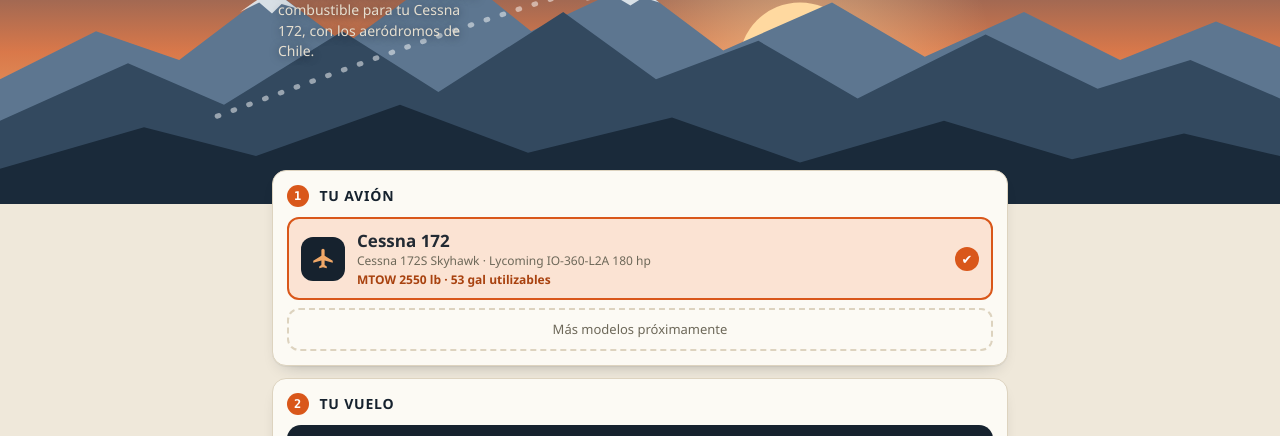
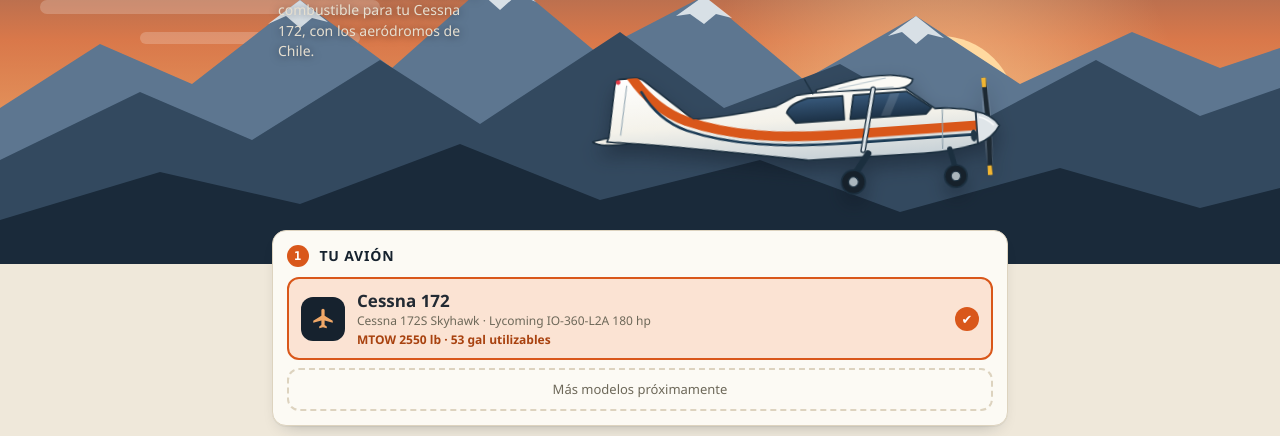
Before and after one commit to diegovaldesc/c172-smart, a plain HTML site: page index.html in a window 1280 px wide. Shown: the part 176-612 px from the top of the page. Drawn offline with Linux system fonts and the light colour scheme.

Commit message:
Nuevo avión de portada: Cessna 172 lateral en SVG con capas separadas
Fondo y avión en capas distintas, fuselaje y deriva unificados, ventanas, puntal,
tren, hélice y animación suave. Caché del service worker v6.

Co-Authored-By: Claude Sonnet 5.5 <noreply@anthropic.com>

```diff
--- a/index.html
+++ b/index.html
@@ -38,7 +38,7 @@
 <!-- ============ INICIO ============ -->
 <section id="home" class="tab active">
   <div class="hero">
-    <svg viewBox="0 0 800 340" preserveAspectRatio="xMidYMax slice" aria-hidden="true">
+    <svg class="hero-bg" viewBox="0 0 640 400" preserveAspectRatio="xMidYMax slice" aria-hidden="true">
       <defs>
         <linearGradient id="sky" x1="0" y1="0" x2="0" y2="1">
           <stop offset="0" stop-color="#101b26"/>
@@ -51,37 +51,74 @@
           <stop offset="1" stop-color="#ffd9a0" stop-opacity="0"/>
         </radialGradient>
       </defs>
-      <rect width="800" height="340" fill="url(#sky)"/>
+      <rect width="640" height="400" fill="url(#sky)"/>
       <g fill="#fff" opacity=".55">
-        <circle cx="60" cy="40" r="1.4"/><circle cx="150" cy="82" r="1"/><circle cx="240" cy="30" r="1.3"/><circle cx="330" cy="64" r="1"/>
-        <circle cx="520" cy="28" r="1.4"/><circle cx="610" cy="70" r="1"/><circle cx="700" cy="36" r="1.3"/><circle cx="760" cy="90" r="1"/>
+        <circle cx="60" cy="40" r="1.4"/><circle cx="150" cy="86" r="1"/><circle cx="240" cy="30" r="1.3"/><circle cx="330" cy="70" r="1"/>
+        <circle cx="430" cy="28" r="1.4"/><circle cx="520" cy="74" r="1"/><circle cx="600" cy="36" r="1.3"/><circle cx="470" cy="110" r="1"/>
       </g>
-      <circle cx="500" cy="250" r="120" fill="url(#glow)"/>
-      <circle cx="500" cy="252" r="38" fill="#ffd9a0"/>
+      <circle cx="470" cy="322" r="120" fill="url(#glow)"/>
+      <circle cx="470" cy="324" r="38" fill="#ffd9a0"/>
       <g fill="#fff" opacity=".2">
-        <rect x="60" y="150" width="170" height="7" rx="3.500"/><rect x="110" y="166" width="110" height="6" rx="3"/>
-        <rect x="560" y="118" width="150" height="7" rx="3.500"/><rect x="600" y="134" width="120" height="6" rx="3"/>
-        <rect x="300" y="205" width="130" height="6" rx="3"/>
+        <rect x="20" y="268" width="170" height="7" rx="3.5"/><rect x="70" y="284" width="110" height="6" rx="3"/>
+        <rect x="450" y="228" width="150" height="7" rx="3.5"/><rect x="490" y="244" width="120" height="6" rx="3"/>
       </g>
-      <path d="M0 262 L60 232 L112 250 L170 206 L216 240 L282 192 L332 232 L396 202 L452 244 L520 214 L578 248 L640 220 L700 250 L760 226 L800 242 V340 H0Z" fill="#5d7690"/>
-      <path d="M262 205 L282 192 L302 207 L291 203 L282 211 L273 203Z M150 220 L170 206 L186 218 L176 215 L170 221 L162 214Z M366 213 L396 202 L412 214 L402 211 L394 216 L384 210Z" fill="#eef2f6" opacity=".85"/>
-      <path d="M0 288 L80 252 L140 278 L214 232 L274 270 L352 220 L410 262 L474 238 L536 274 L616 234 L686 268 L744 250 L800 274 V340 H0Z" fill="#33495f"/>
-      <path d="M0 318 L90 292 L160 310 L250 278 L330 308 L420 286 L500 314 L590 288 L670 312 L740 296 L800 310 V340 H0Z" fill="#1a2a3a"/>
-      <g transform="translate(520 168) rotate(-8) scale(1.05)">
-        <path d="M-62 4 C-170 14 -260 34 -380 60" stroke="#fff" stroke-opacity=".5" stroke-width="3" stroke-dasharray="1 9" stroke-linecap="round" fill="none"/>
-        <path d="M-64 -4 L-76 -34 L-60 -34 L-42 -10Z" fill="#d9571a"/>
-        <path d="M-70 -2 L-44 -1 L-46 3 L-68 2Z" fill="#e9e1d2"/>
-        <path d="M72 2 L58 -8 L34 -10 L22 -22 L-8 -22 L-22 -13 L-64 -4 L-68 2 L-64 6 L-22 10 L40 14 L58 12Z" fill="#f6f0e2"/>
-        <path d="M-64 1 L66 5" stroke="#d9571a" stroke-width="3.500" fill="none"/>
-        <path d="M20 -19 L-6 -19 L-13 -12 L30 -9Z" fill="#2d4864"/>
-        <path d="M-14 -24 L34 -24 L34 -20.500 L-14 -20.500Z" fill="#f6f0e2"/>
-        <path d="M8 12 L12 -20.500" stroke="#c9c1b0" stroke-width="2"/>
-        <path d="M22 13 L18 26 M54 12 L52 26" stroke="#3a4651" stroke-width="2.500" fill="none"/>
-        <circle cx="17" cy="29" r="4.500" fill="#2a333c"/><circle cx="51" cy="29" r="4.500" fill="#2a333c"/>
-        <ellipse cx="74" cy="2" rx="2.500" ry="21" fill="#fff" opacity=".45"/>
-        <circle cx="73" cy="2" r="3" fill="#d9571a"/>
-      </g>
+      <path d="M0 322 L50 290 L96 310 L150 268 L196 302 L250 254 L298 294 L352 266 L402 308 L458 276 L510 310 L566 284 L610 302 L640 292 V400 H0Z" fill="#5d7690"/>
+      <path d="M232 267 L250 254 L268 269 L259 265 L250 273 L241 265Z M134 280 L150 268 L164 279 L156 277 L150 282 L143 276Z M338 276 L352 266 L366 277 L358 275 L352 280 L345 275Z M444 286 L458 276 L472 287 L464 285 L458 290 L451 284Z" fill="#eef2f6" opacity=".85"/>
+      <path d="M0 348 L70 314 L126 338 L190 298 L240 330 L310 284 L362 322 L420 300 L480 334 L548 298 L600 326 L640 312 V400 H0Z" fill="#33495f"/>
+      <path d="M0 378 L80 354 L150 370 L230 340 L300 368 L380 348 L450 374 L530 352 L600 372 L640 362 V400 H0Z" fill="#1a2a3a"/>
     </svg>
+    <div class="hero-fg">
+      <svg class="hero-plane" viewBox="36 34 354 122" role="img" aria-label="Cessna 172 en vuelo, vista lateral">
+      <defs>
+  <linearGradient id="pbody" gradientUnits="userSpaceOnUse" x1="0" y1="40" x2="0" y2="120">
+    <stop offset="0" stop-color="#ffffff"/><stop offset=".55" stop-color="#f4f2ea"/><stop offset="1" stop-color="#c7d1d7"/>
+  </linearGradient>
+  <linearGradient id="pglass" x1="0" y1="0" x2="0" y2="1">
+    <stop offset="0" stop-color="#37587a"/><stop offset="1" stop-color="#1c3146"/>
+  </linearGradient>
+  <clipPath id="pclip"><path d="M364 88C354 84 344 84 336 83L330 83 306 64C282 61 238 61 214 64L196 72C176 75 150 78 126 78L87 43Q84 40 79 40L67 40Q63 40 62 45L54 88 52 92C104 98 172 111 220 119L318 120C334 120 352 118 364 115Z"/></clipPath>
+</defs>
+      <g id="plane172" stroke-linejoin="round" stroke-linecap="round" stroke="#1b2f3f" stroke-width="1.3">
+  <!-- estabilizador horizontal -->
+  <path d="M40 91Q54 87 96 88.500Q116 90 118 92Q100 95 60 95Q44 95 40 91Z" fill="#f1efe7"/>
+  <!-- fuselaje + deriva (una sola silueta) -->
+  <path d="M364 88C354 84 344 84 336 83L330 83 306 64C282 61 238 61 214 64L196 72C176 75 150 78 126 78L87 43Q84 40 79 40L67 40Q63 40 62 45L54 88 52 92C104 98 172 111 220 119L318 120C334 120 352 118 364 115Z" fill="url(#pbody)"/>
+  <g clip-path="url(#pclip)" stroke="none">
+    <path d="M370 99.500L256 99.500C196 99.500 156 94 120 79C102 71 88 58 76 38" fill="none" stroke="#d9571a" stroke-width="8"/>
+    <path d="M370 107L256 107C196 107 154 101 120 87C104 80 92 68 84 52" fill="none" stroke="#1b3b55" stroke-width="2.200"/>
+  </g>
+  <path d="M72 46 64 87" fill="none" stroke="#9fb0ba" stroke-width="1"/>
+  <path d="M336 84 334 117" fill="none" stroke="#8fa2ad" stroke-width="1"/>
+  <ellipse cx="361" cy="108" rx="2.600" ry="5" fill="#213747" stroke="none"/>
+  <!-- ventanas -->
+  <path d="M327 82 307 67 262 67 258 87 322 87Z" fill="url(#pglass)" stroke-width="1.4"/>
+  <path d="M253 67 223 67Q207 71 205 78L212 87 253 87Z" fill="url(#pglass)" stroke-width="1.4"/>
+  <path d="M301 68 293 68 284 86 292 86Z" fill="#fff" opacity=".13" stroke="none"/>
+  <!-- ala -->
+  <path d="M231 60.500 268 53Q300 50 313 57Q311 64 298 64L231 62.500Z" fill="#fbfaf5"/>
+  <path d="M250 60.500 290 54.500M246 62 296 62.500" fill="none" stroke="#b9c6cd" stroke-width=".9"/>
+  <!-- montante -->
+  <path d="M279 63 267 114" stroke="#1b2f3f" stroke-width="4.600" fill="none"/>
+  <path d="M279 63 267 114" stroke="#dfe6ea" stroke-width="2.400" fill="none"/>
+  <!-- tren de aterrizaje -->
+  <path d="M340 118 343.500 134" stroke-width="4.500" fill="none"/>
+  <circle cx="343.500" cy="141" r="9.500" fill="#16212b"/><circle cx="343.500" cy="141" r="4" fill="#aab6bd" stroke-width="1"/>
+  <path d="M271 117 259 133" stroke-width="5.500" fill="none"/>
+  <circle cx="257" cy="140" r="10" fill="#16212b"/><circle cx="257" cy="140" r="4.200" fill="#aab6bd" stroke-width="1"/>
+  <!-- hélice -->
+  <ellipse cx="373" cy="101" rx="3.500" ry="42" fill="#fff" opacity=".14" stroke="none"/>
+  <path d="M372 99 370.500 60 374.500 60 376 99Z" fill="#1d2933" stroke="none"/>
+  <path d="M370.500 60 374.500 60 374.200 68 370.800 68Z" fill="#f2b632" stroke="none"/>
+  <path d="M372 103 370.500 142 374.500 142 376 103Z" fill="#1d2933" stroke="none"/>
+  <path d="M370.500 142 374.500 142 374.200 134 370.800 134Z" fill="#f2b632" stroke="none"/>
+  <path d="M364 88Q377 91 383 101Q377 111 364 115Z" fill="#dfe5e9"/>
+  <path d="M367 93Q374 95 378 100" fill="none" stroke="#fff" stroke-width="1.500" stroke-opacity=".8"/>
+  <!-- detalles -->
+  <circle cx="65" cy="42.500" r="2" fill="#e63946" stroke="none"/>
+  <path d="M228 63.500 222 51" fill="none" stroke-width="1.100"/>
+</g>
+      </svg>
+    </div>
     <div class="hero-text">
       <p class="kicker">Planificador de vuelo</p>
       <h1>C172 <span>Smart</span></h1>
--- a/style.css
+++ b/style.css
@@ -39,8 +39,10 @@ main{padding-bottom:calc(86px + env(safe-area-inset-bottom))}
 #home{max-width:none;padding:0}
 
 /* ---------- inicio ---------- */
-.hero{position:relative;height:340px;overflow:hidden;background:#101b26}
-.hero svg{position:absolute;inset:0;width:100%;height:100%;display:block}
+.hero{position:relative;height:400px;overflow:hidden;background:#101b26}
+.hero-bg{position:absolute;inset:0;width:100%;height:100%;display:block}
+.hero-fg{position:absolute;left:0;right:0;bottom:54px;max-width:760px;margin:0 auto;padding:0 12px;display:flex;justify-content:center;pointer-events:none}
+.hero-plane{display:block;width:min(86vw,410px);height:auto;overflow:visible;transform:rotate(-4deg);filter:drop-shadow(0 10px 10px rgba(10,18,28,.4))}
 .hero-text{position:relative;max-width:760px;margin:auto;padding:calc(env(safe-area-inset-top) + 58px) 18px 0;color:#fff}
 .kicker{margin:0;color:#f6c27a;font-size:11px;font-weight:700;letter-spacing:3px;text-transform:uppercase}
 .hero h1{margin:4px 0 6px;font-size:46px;line-height:1;font-weight:800;letter-spacing:-1px}
@@ -184,7 +186,9 @@ svg.fig{width:100%;margin-top:12px;background:#fffdf8;border:1px solid var(--lin
 footer{max-width:760px;margin:18px auto 0;padding:0 18px 12px;color:var(--mut);font-size:12px}
 
 @media (min-width:700px){
-  .hero{height:380px}
+  .hero{height:440px}
+  .hero-fg{justify-content:flex-end}
+  .hero-plane{width:420px}
   .hero h1{font-size:56px}
   .hero-text{padding-top:74px}
   .tiles{grid-template-columns:repeat(4,1fr)}
@@ -193,3 +197,8 @@ footer{max-width:760px;margin:18px auto 0;padding:0 18px 12px;color:var(--mut);f
   .tab.active{animation:fade .22s ease-out}
   @keyframes fade{from{opacity:0;transform:translateY(6px)}to{opacity:1;transform:none}}
 }
+
+@media (prefers-reduced-motion:no-preference){
+  .hero-plane{animation:bob 7s ease-in-out infinite}
+  @keyframes bob{0%,100%{transform:rotate(-4deg) translateY(0)}50%{transform:rotate(-4deg) translateY(-8px)}}
+}
--- a/sw.js
+++ b/sw.js
@@ -1,4 +1,4 @@
-const CACHE = 'c172smart-v5';
+const CACHE = 'c172smart-v6';
 const FILES = ['./', 'index.html', 'style.css', 'app.js', 'aerodromos.js', 'data/aerodromos.json', 'manifest.webmanifest', 'icon.svg'];
 self.addEventListener('install', e => e.waitUntil(caches.open(CACHE).then(c => c.addAll(FILES))));
 self.addEventListener('activate', e => e.waitUntil(
```
